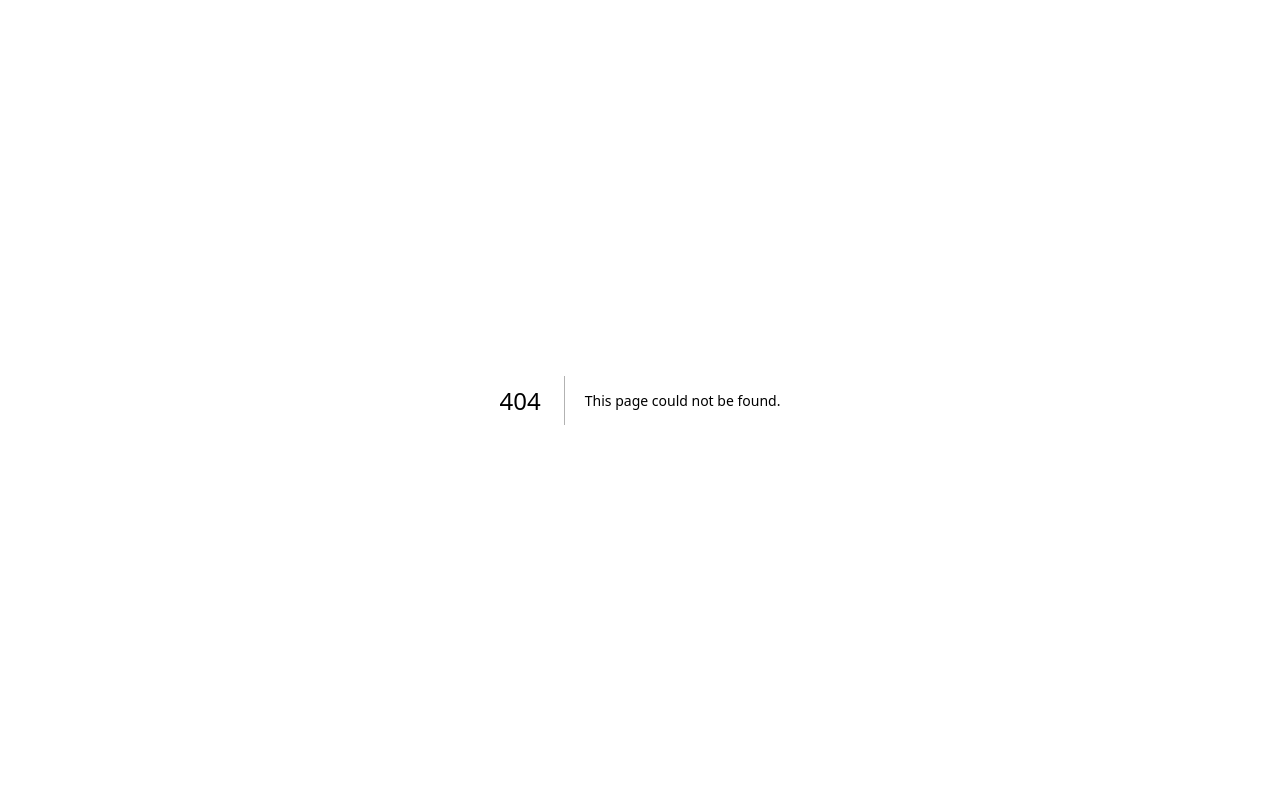
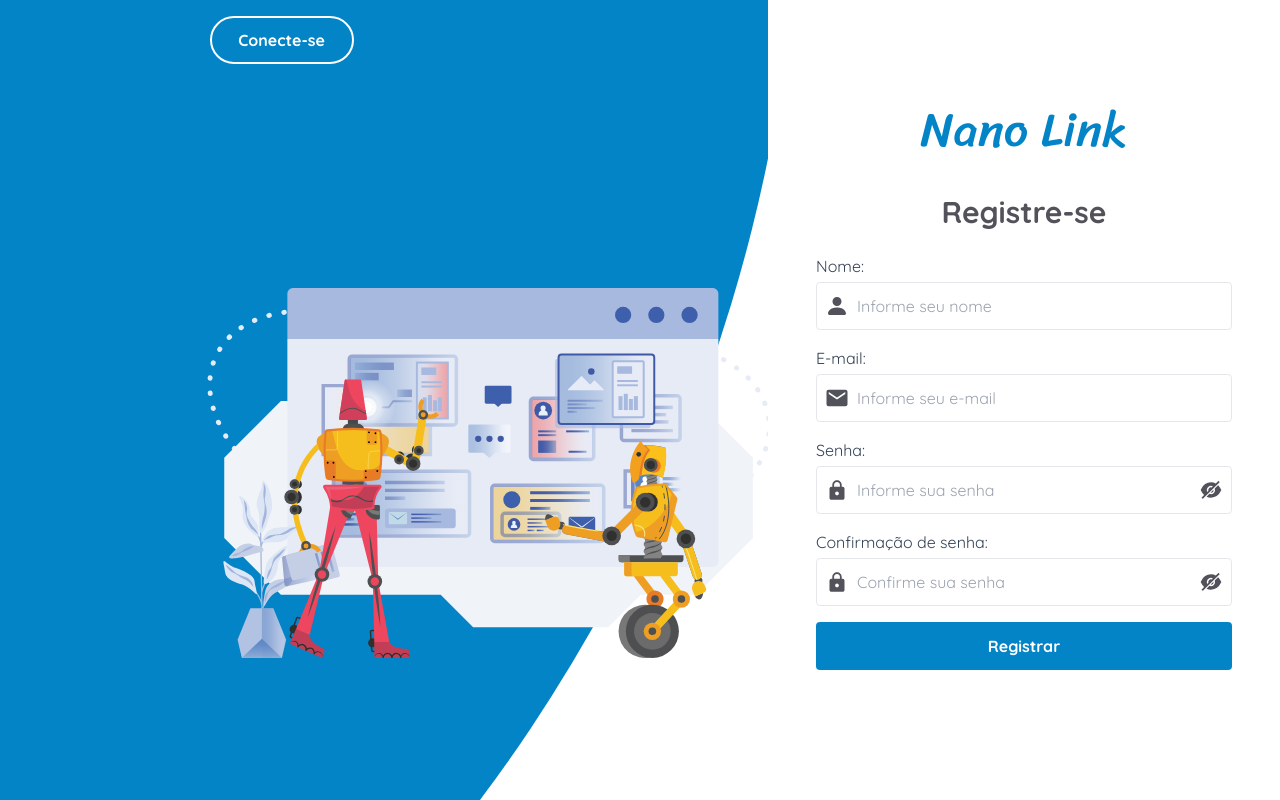
Before and after one commit to nathaalves/nanolink-frontend, a Next.js app: page /registro in a window 1280 px wide. Before the commit this address had no page. Built offline with nearby package versions, Linux system fonts and the light colour scheme; what tailwindcss-animation-delay would draw is missing.

Commit message:
feat: create signup form

```diff
--- /dev/null
+++ b/src/app/(Auth)/registro/page.tsx
@@ -0,0 +1,65 @@
+'use client';
+
+import { Button } from '@/components/Button';
+import { Form } from '@/components/Form';
+import { Input } from '@/components/Input';
+import { useForm } from '@/hooks/useForm';
+
+export default function Signup() {
+  const [form, handleInputChange] = useForm({
+    name: '',
+    email: '',
+    password: '',
+    confirmPassword: '',
+  });
+
+  const handleSubmit = () => {};
+
+  return (
+    <Form
+      submitForm={handleSubmit}
+      className="flex flex-col w-full max-w-md gap-4 my-6"
+    >
+      <Input
+        id="name"
+        name="name"
+        label="Nome:"
+        icon="name"
+        placeholder="Informe seu nome"
+        value={form.name}
+        onChange={handleInputChange}
+      />
+      <Input
+        id="email"
+        name="email"
+        type="email"
+        label="E-mail:"
+        icon="email"
+        placeholder="Informe seu e-mail"
+        value={form.email}
+        onChange={handleInputChange}
+      />
+      <Input
+        id="password"
+        name="password"
+        type="password"
+        icon="password"
+        label="Senha:"
+        placeholder="Informe sua senha"
+        value={form.password}
+        onChange={handleInputChange}
+      />
+      <Input
+        id="confirmPassword"
+        name="confirmPassword"
+        label="Confirmação de senha:"
+        type="password"
+        icon="password"
+        placeholder="Confirme sua senha"
+        value={form.confirmPassword}
+        onChange={handleInputChange}
+      />
+      <Button aria-label="Regigstrar usuário">Registrar</Button>
+    </Form>
+  );
+}
```
